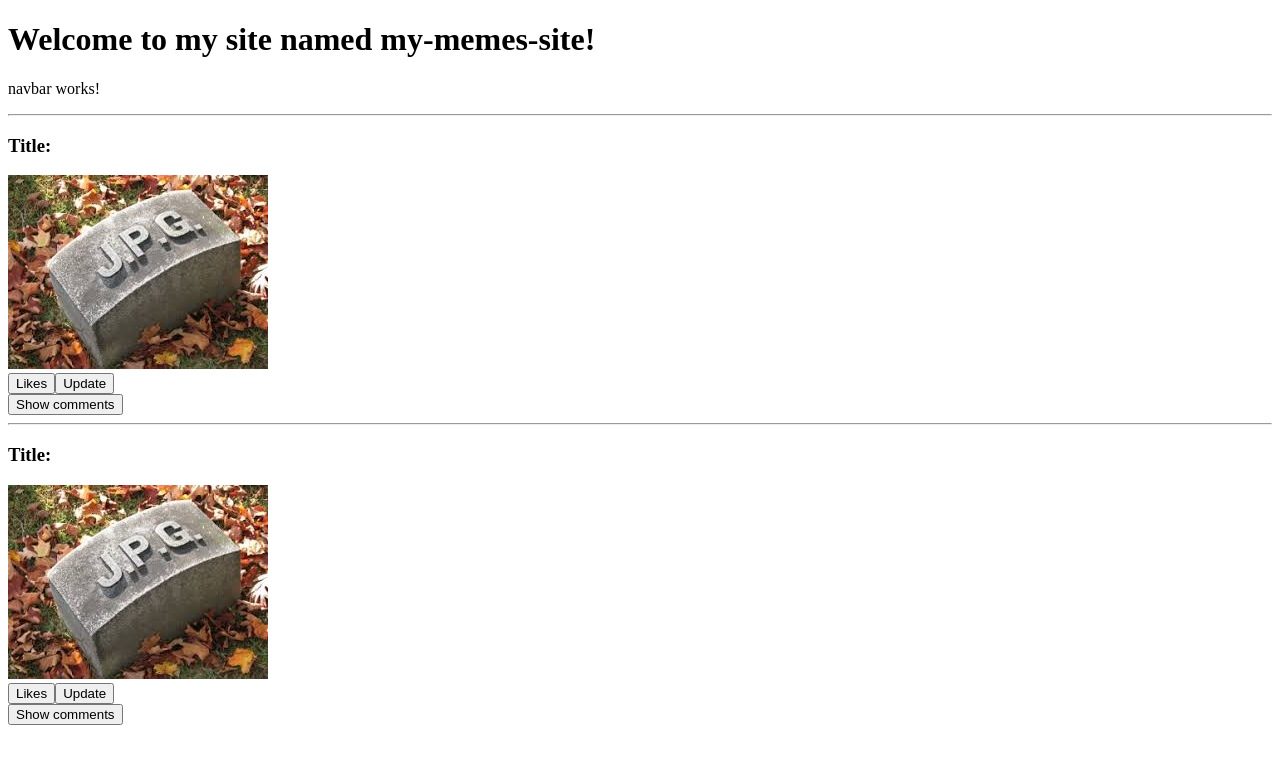
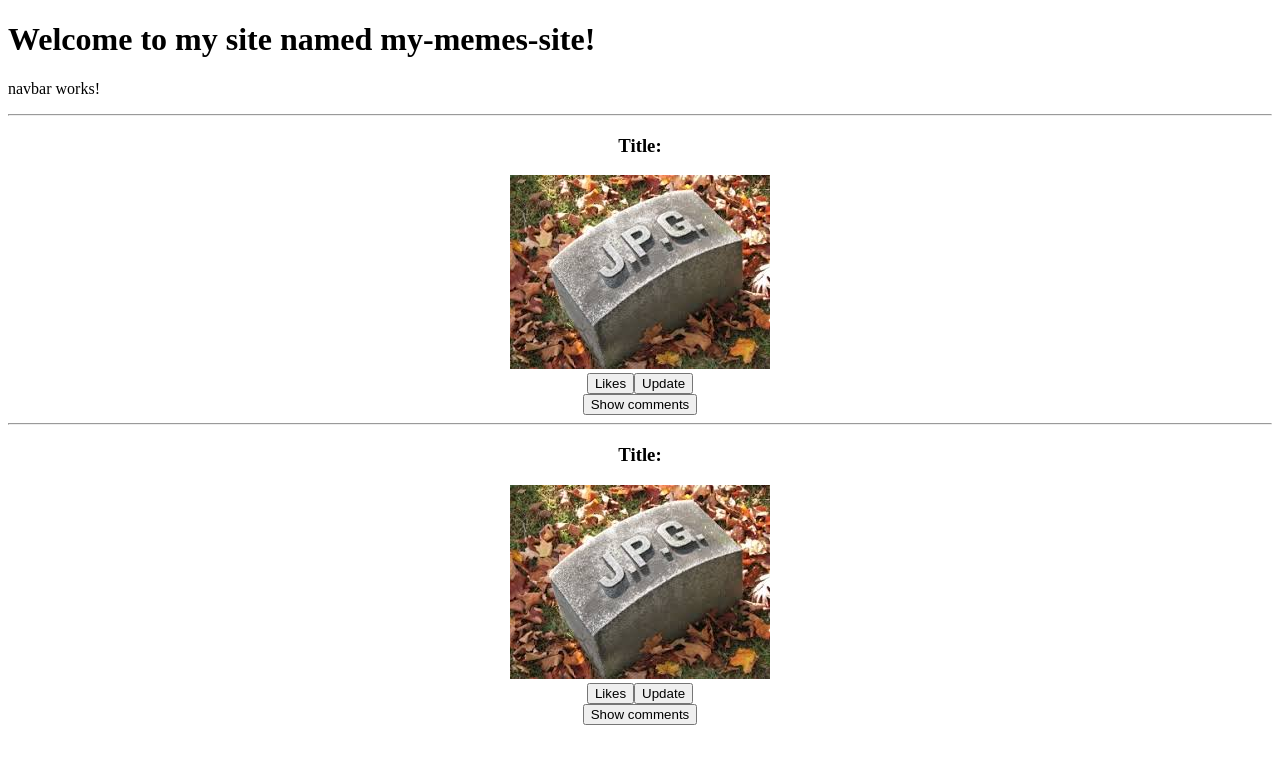
Before and after one commit to RadoslawZegzula/my-memes-site, an Angular app: page /memes in a window 1280 px wide. Shown: the top 764 px of the page. Built offline with nearby package versions, Linux system fonts and the light colour scheme.

Commit message:
Change style

```diff
--- a/src/app/memes/memes.component.html
+++ b/src/app/memes/memes.component.html
@@ -1,5 +1,5 @@
 
-  <div class ="row">
+  <div style="text-align:center" >
 
     <div *ngFor="let oneMeme of arrayOfMemes" class ="col-md-5">
         <hr/>
```
